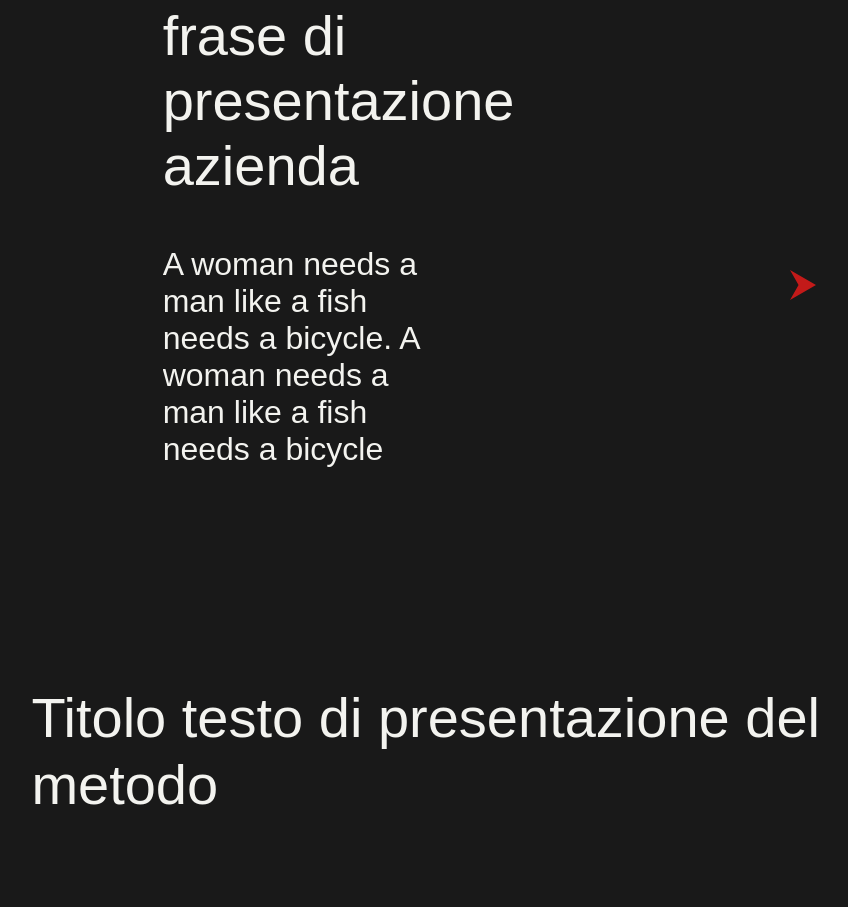
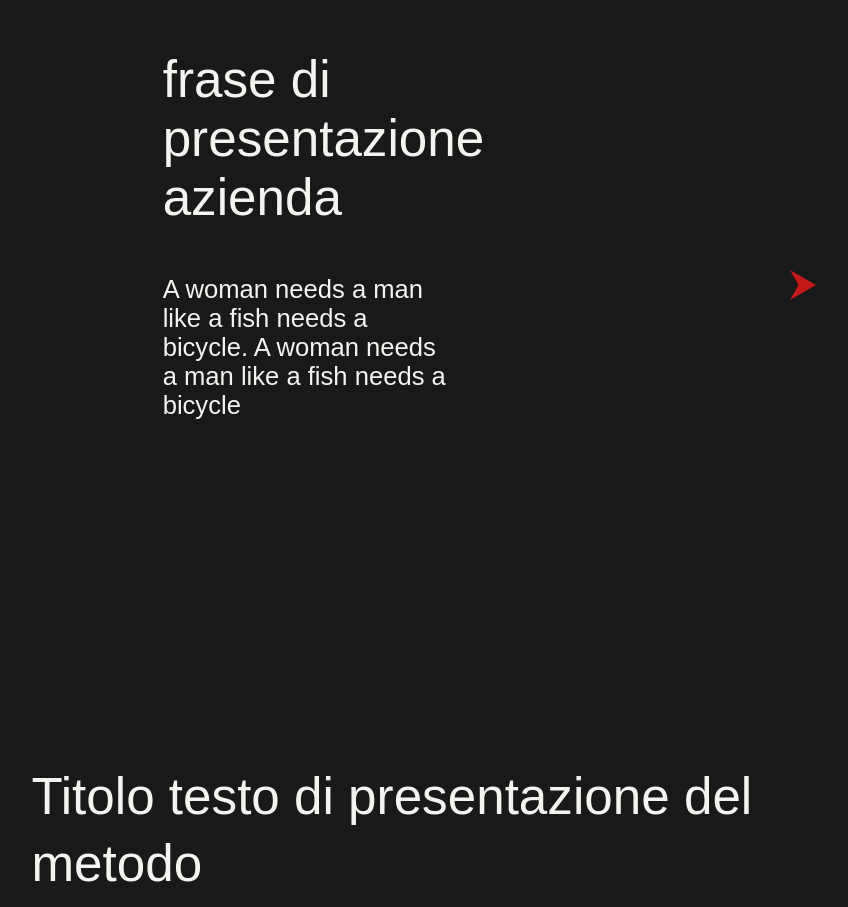
Before and after one commit to carolinacris/carolinacris.github.io, a website: page index.html in a window 1280 px wide. Shown: the part 915-1822 px from the top of the page, without its empty margins (264-1112 px from the left). Drawn offline with nearby package versions, Linux system fonts and the light colour scheme; a web font is replaced by a local one.

Commit message:
FUNZIONA JAVASCRIPT

```diff
--- a/script.js
+++ b/script.js
@@ -61,10 +61,10 @@ buttonSlider.forEach(
 });
 
 
-button.addEventListener('click',function(){
-  console.log('senti');
-  slides.forEach(slide => slide.classList.toggle('next'));
-});
+// if(button)button.addEventListener('click',function(){
+//   console.log('senti');
+//   slides.forEach(slide => slide.classList.toggle('next'));
+// });
 
 // slides.forEach(
 //     button.addEventListener('click', function(){
@@ -74,7 +74,12 @@ button.addEventListener('click',function(){
 //     })
 
 // );
+if(button){button.addEventListener('click',function(){
+  console.log('senti');
+  slides.forEach(slide => slide.classList.toggle('next'));
+});
 
+}
 
 
 // box categorie ----------------------------------------------------------------------
--- a/scss/_home.scss
+++ b/scss/_home.scss
@@ -6,12 +6,13 @@
     .text-box1{
         @include grid-col-startend (2,3);
         margin-top: -100px;
-
+        width:60% ;
         h2{
             padding-bottom: 3rem;
+            font-size:4vw ;
         }
         p{
-            font-size: 2rem;
+            font-size: 2vw;
         }
     }
     button {
@@ -27,6 +28,9 @@
 
         &:active{transform: scale(0.95);}
     }
+    @media (max-width: 1186){
+
+    }
  }
 
  .home-container2{
@@ -36,7 +40,9 @@
      h1{
          @include grid-col-startend (2,4);
          @include h1-primary;
-         margin-bottom: -20vh;
+         font-size: 4vw;
+         align-self: center;
+
      }
      figure{
          background:url(../img/homeimg.jpg) no-repeat center center ;
@@ -49,7 +55,9 @@
      p{
         @include grid-col-startend (3,4);
         margin-left: 2rem ;
+
         @include p-default;
+        font-size: 1.7vw;
      }
  }
 
```
Also changed, not shown: css/style.css, dist/css/style.min.css, 2 other files.
